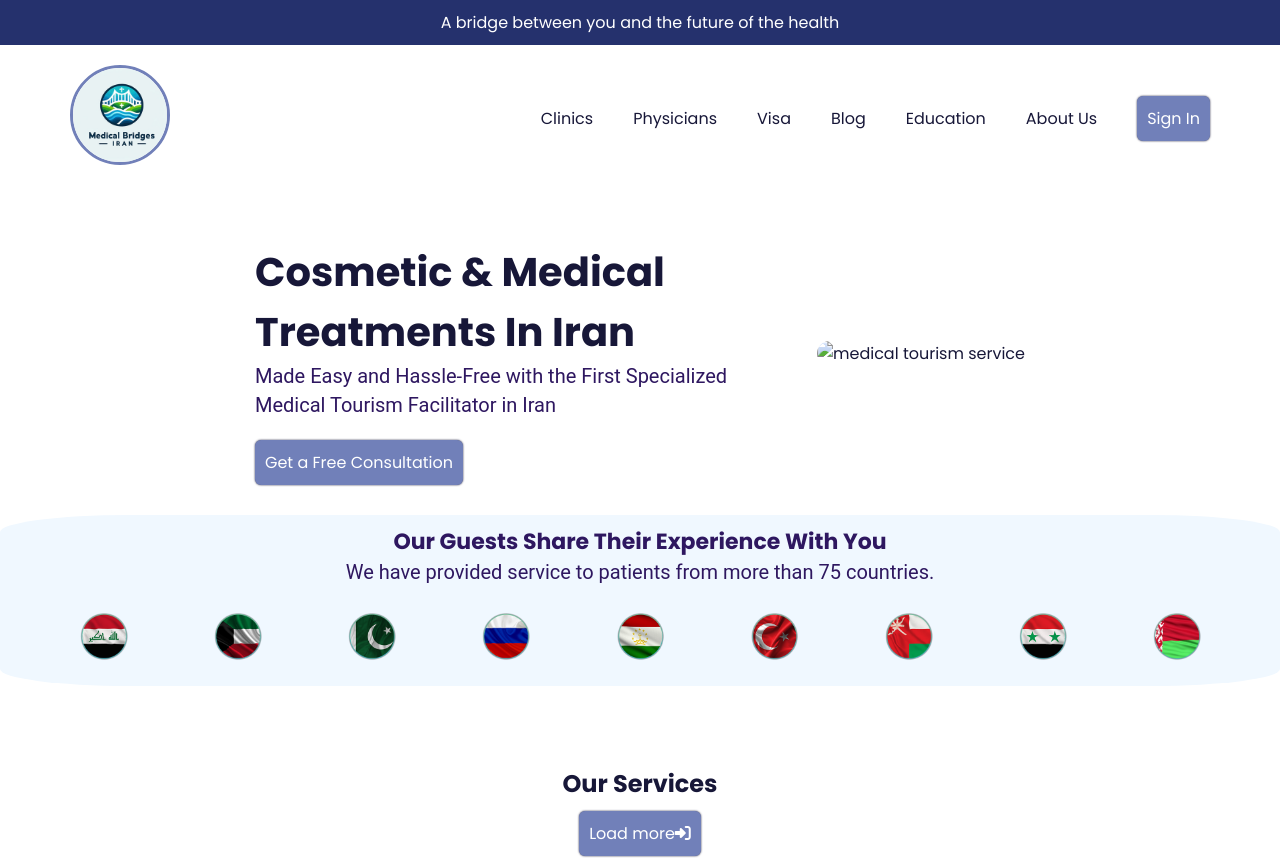
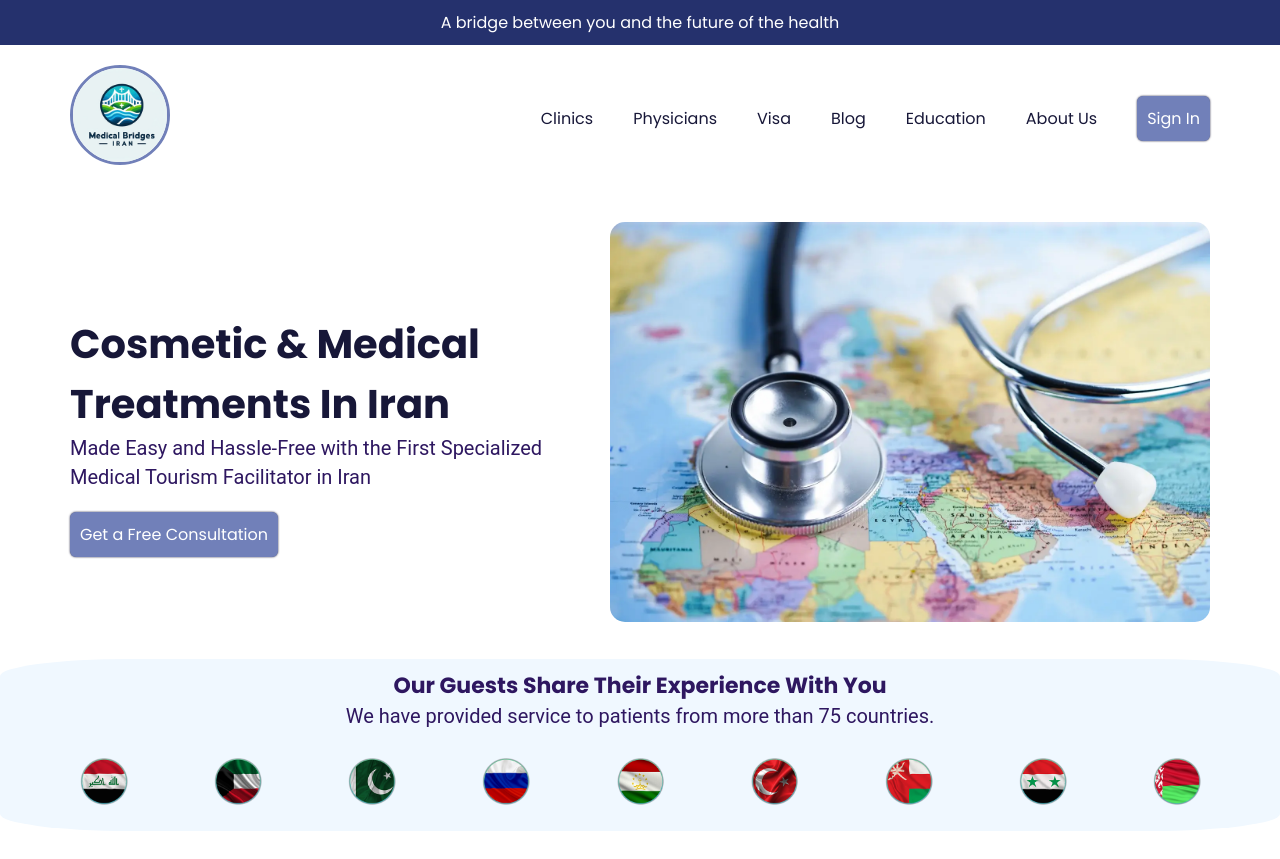
Before and after one commit to Shahrbanoo-Gol/Medical-Tourism-Project, a plain HTML site: page index.html in a window 1280 px wide. Shown: the top 859 px of the page. Drawn offline with Linux system fonts and the light colour scheme; files whose address does not match are found by name.

Commit message:
Update index.html

```diff
--- a/index.html
+++ b/index.html
@@ -40,7 +40,7 @@
                 <a href="#" class="primary-button start-btn">Get a Free Consultation</a>
             </div>
             <div class="header-right">
-                <img src="images\med-tourism.webp" alt="medical tourism service">
+                <img src="https://raw.githubusercontent.com/Shahrbanoo-Gol/Medical-Tourism-Project/main/med-tourism.webp" alt="medical tourism service">
             </div>
         </div>
     </header>
```
